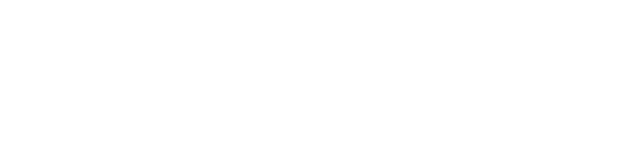
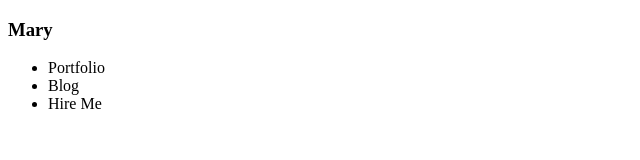
Before and after one commit to Yousuf7900/web-developer-portfolio, a plain HTML site: page index.html in a window 1280 px wide. Shown: the whole page, without its empty margins (0-640 px from the left). Drawn offline with Linux system fonts and the light colour scheme.

Commit message:
nav bar added

```diff
--- a/index.html
+++ b/index.html
@@ -1,19 +1,22 @@
 <!DOCTYPE html>
 <html lang="en">
-<head>
-    <meta charset="UTF-8">
-    <meta name="viewport" content="width=device-width, initial-scale=1.0">
+  <head>
+    <meta charset="UTF-8" />
+    <meta name="viewport" content="width=device-width, initial-scale=1.0" />
     <title>Web Developer Portfolio</title>
-</head>
-<body>
+  </head>
+  <body>
     <header>
-
+      <nav>
+        <h3>Mary</h3>
+        <ul>
+          <li>Portfolio</li>
+          <li>Blog</li>
+          <li>Hire Me</li>
+        </ul>
+      </nav>
     </header>
-    <main>
-
-    </main>
-    <footer>
-
-    </footer>
-</body>
+    <main></main>
+    <footer></footer>
+  </body>
 </html>
```
